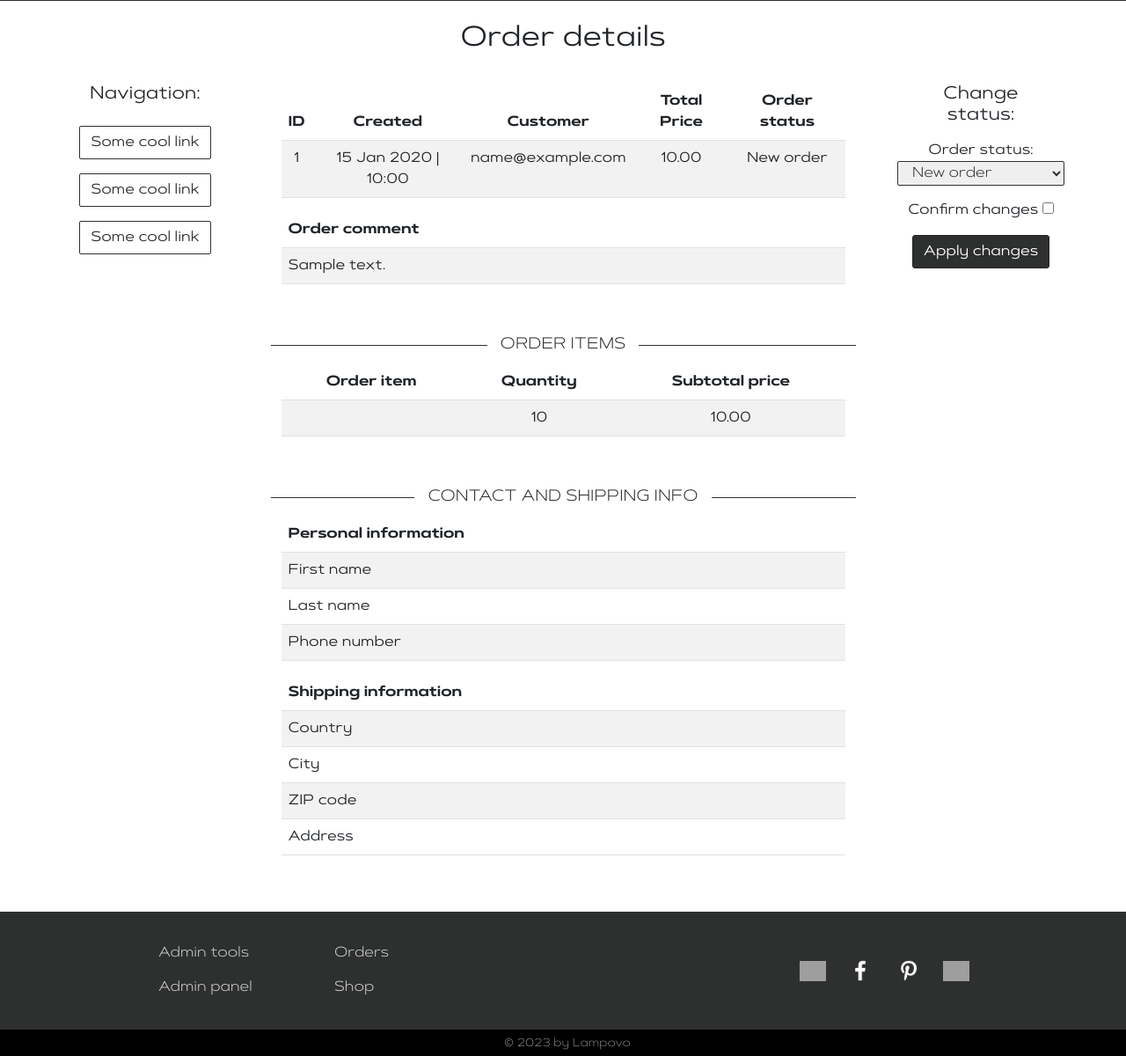
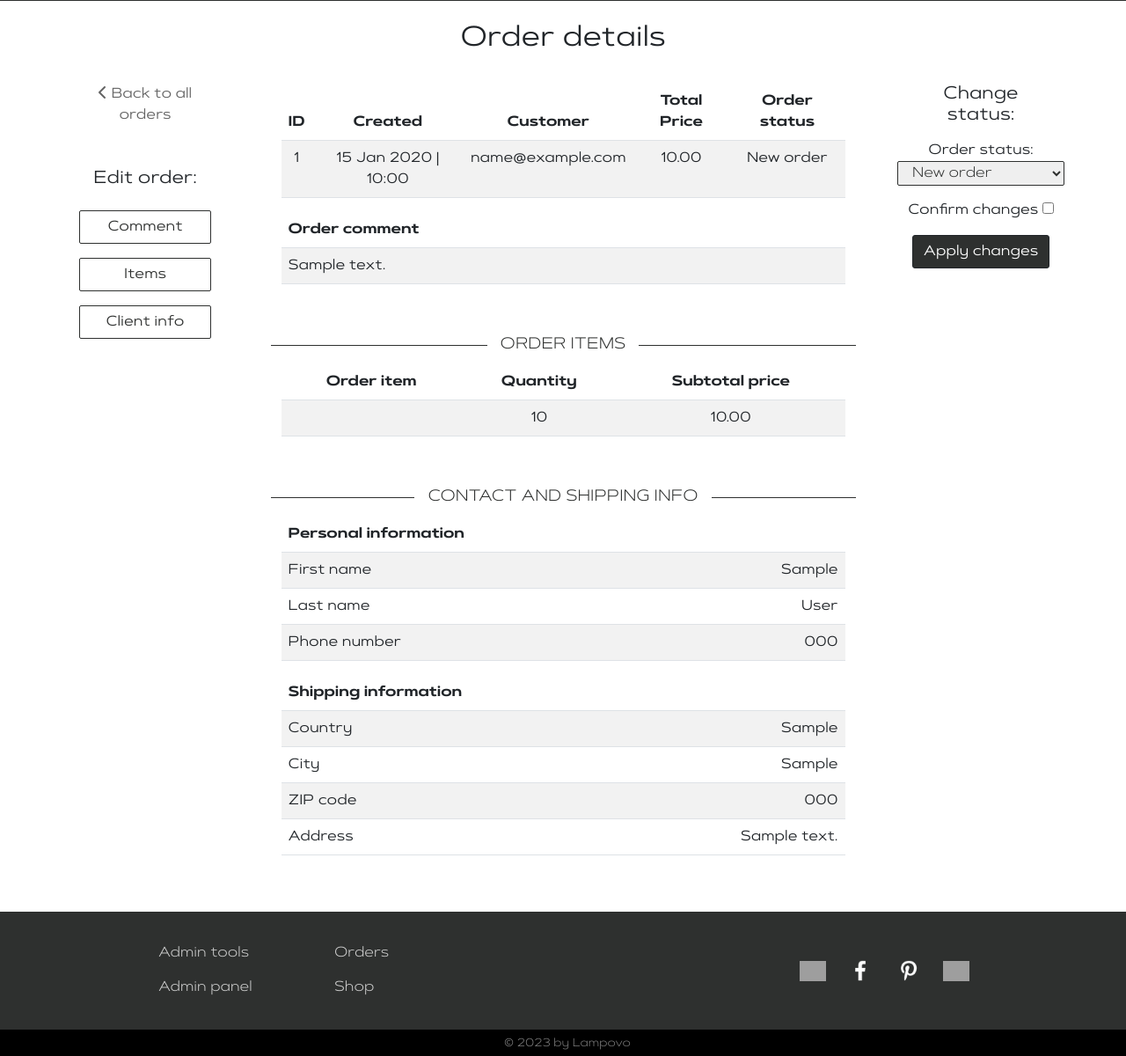
Before and after one commit to ven-volga/lampovo_shop, a Django app: template templates/sales/order_details.html in a window 1280 px wide. Shown: the part 80-1280 px from the top of the page at 88% size. Run offline with Django 4.2, Linux system fonts and the light colour scheme; the template is opened without the code that fills it: values that come from a table or form of the project are taken from there, others are empty; tables that the repository leaves empty hold one stand-in row (values such as "Sample post"); data that the repository does not hold is empty; some libraries are stand-ins or nearby versions; grey boxes are pictures that could not be loaded.

Commit message:
Update pillow

```diff
--- a/TODO.txt
+++ b/TODO.txt
@@ -1,2 +1,4 @@
 1. {% static 'img/no_image.png' %}
+2. Orders edit in managers page
+3. Allert to manager when new order added
 6. Add items to order in manager page
--- a/templates/sales/order_details.html
+++ b/templates/sales/order_details.html
@@ -20,15 +20,19 @@ Admin tools - Lampovo
         <div class="row">
             <!-- Nav bar -->
             <div class="col-md-2">
-                <h5>Navigation:</h5>
+                <span>
+                    <a href="{% url 'orders' %}" class="back-link"><i
+                            class="fa-solid fa-chevron-left"></i> Back to all orders</a>
+                </span>
+                <h5 class="mt-5">Edit order:</h5>
                 <div>
-                    <button type="" class="btn card-btn-style mt-3">Some cool link</button>
+                    <a href="#" class="btn card-btn-style mt-3" style="width: 90%;">Comment</a>
                 </div>
                 <div>
-                    <button type="" class="btn card-btn-style mt-3">Some cool link</button>
+                    <button type="" class="btn card-btn-style mt-3" style="width: 90%;">Items</button>
                 </div>
                 <div>
-                    <button type="" class="btn card-btn-style mt-3">Some cool link</button>
+                    <button type="" class="btn card-btn-style mt-3" style="width: 90%;">Client info</button>
                 </div>
             </div>
             <!-- Main order info -->
@@ -63,7 +67,7 @@ Admin tools - Lampovo
                     </thead>
                     <tbody>
                     <tr>
-                        <td>{{ order.comment }}</td>
+                        <td>{% if order.comment %}{{ order.comment}}{% else %}No comment{% endif %}</td>
                     </tr>
                     </tbody>
                 </table>
@@ -105,15 +109,15 @@ Admin tools - Lampovo
                     <tbody>
                     <tr>
                         <td class="text-start">First name</td>
-                        <td class="text-end me-3">{{ user.first_name }}</td>
+                        <td class="text-end me-3">{{ ship_info.first_name }}</td>
                     </tr>
                     <tr>
                         <td class="text-start">Last name</td>
-                        <td class="text-end me-3">{{ user.last_name }}</td>
+                        <td class="text-end me-3">{{ ship_info.last_name }}</td>
                     </tr>
                     <tr>
                         <td class="text-start">Phone number</td>
-                        <td class="text-end me-3">{{ user.phone_number }}</td>
+                        <td class="text-end me-3">{{ ship_info.phone_number }}</td>
                     </tr>
                     </tbody>
                 </table>
@@ -127,19 +131,19 @@ Admin tools - Lampovo
                     <tbody>
                     <tr>
                         <td class="text-start">Country</td>
-                        <td class="text-end me-3">{{ user.country }}</td>
+                        <td class="text-end me-3">{{ ship_info.country }}</td>
                     </tr>
                     <tr>
                         <td class="text-start">City</td>
-                        <td class="text-end me-3">{{ user.city }}</td>
+                        <td class="text-end me-3">{{ ship_info.city }}</td>
                     </tr>
                     <tr>
                         <td class="text-start">ZIP code</td>
-                        <td class="text-end me-3">{{ user.zip }}</td>
+                        <td class="text-end me-3">{{ ship_info.zip }}</td>
                     </tr>
                     <tr>
                         <td class="text-start">Address</td>
-                        <td class="text-end me-3">{{ user.address }}</td>
+                        <td class="text-end me-3">{{ ship_info.address }}</td>
                     </tr>
                     </tbody>
                 </table>
```
Also changed, not shown: sales/forms.py (line endings or trailing spaces), 2 other files.
